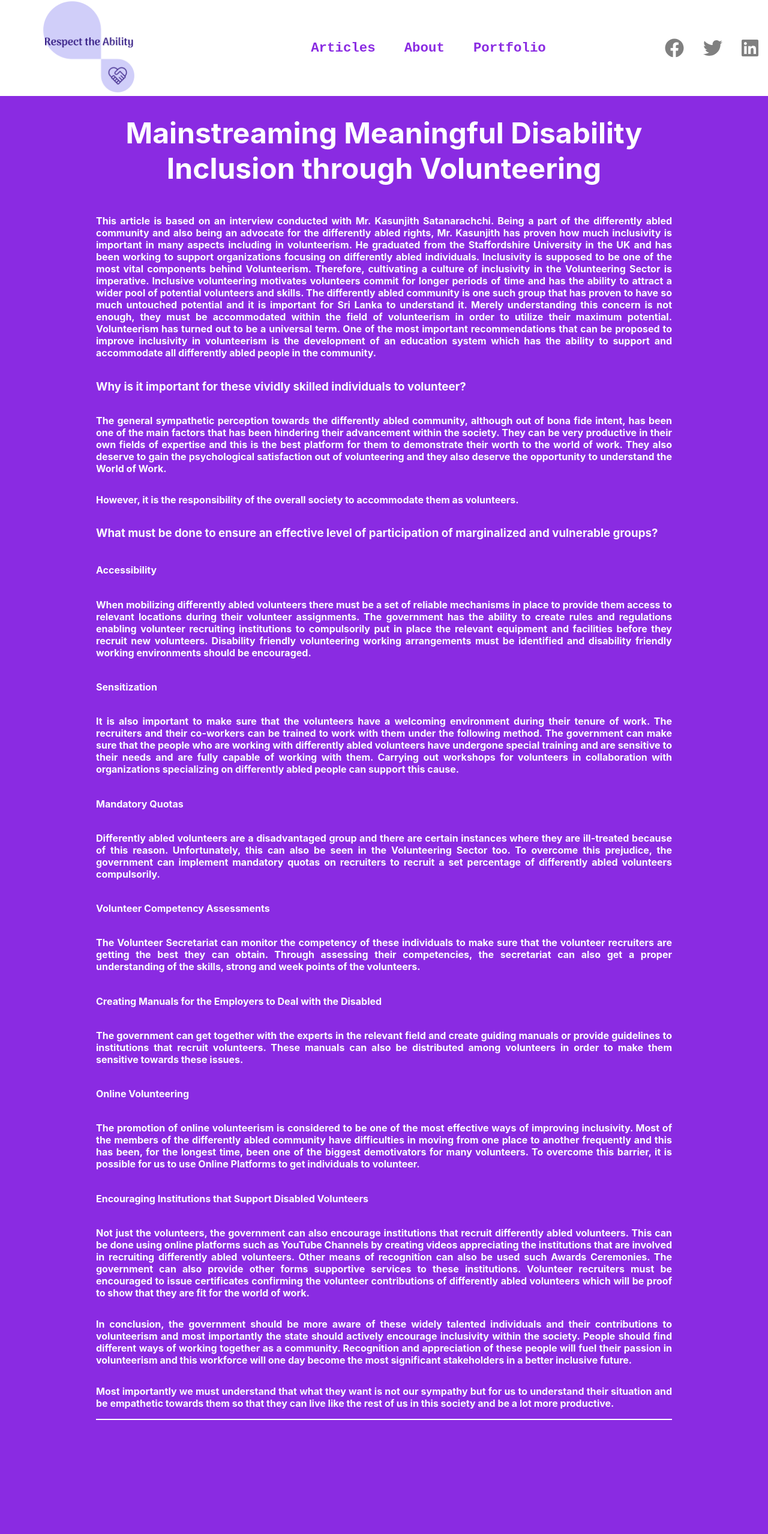
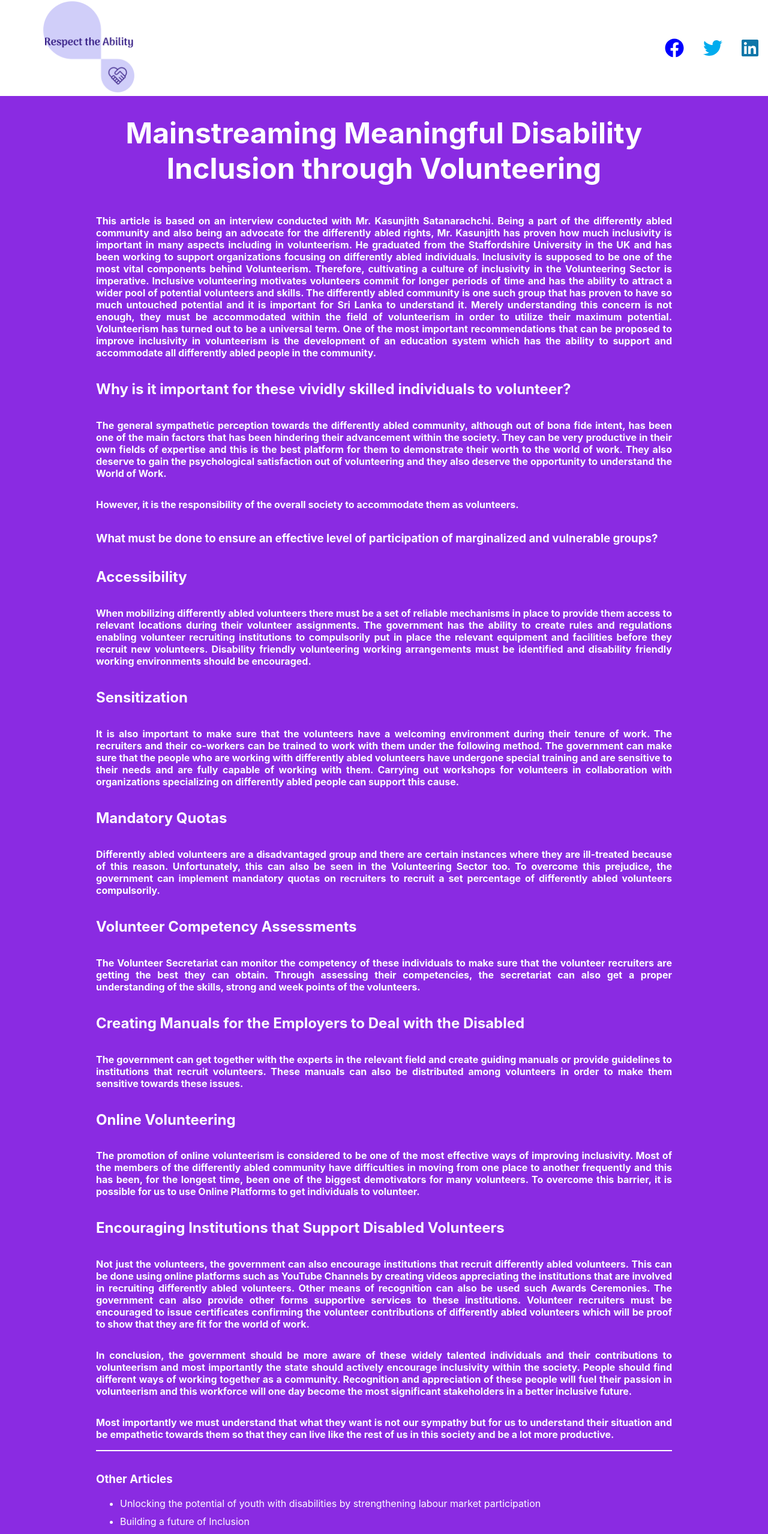
Before and after one commit to naveensatan/portfolio2, a React (Create React App) app: page /article/article01 in a window 1280 px wide. Shown: the top 2557 px of the page at 60% size. Built offline with nearby package versions, Linux system fonts and the light colour scheme.

Commit message:
1. linked articles to article cards 2. Article list component 3. CSS

```diff
--- a/src/App.css
+++ b/src/App.css
@@ -47,6 +47,16 @@ body {
 
 .header {
     position: fixed;
+    top: 0;
+    height: 20vh;
+    width: 100vmax;
+    background: white;
+    display: flex;
+    justify-content: space-between;
+    align-items: center;
+}
+
+.header-article {
     top: 0;
     height: 20vh;
     width: 100vmax;
@@ -107,7 +117,18 @@ body {
 
 .social-container a {
     padding: 0 2vh;
-    color: gray;
+}
+
+.social-facebook{
+    color: blue;
+}
+
+.social-twitter{
+    color: #00acee;
+}
+
+.social-linkedin{
+    color: #0e76a8;
 }
 
 .article-card-section {
@@ -244,11 +265,21 @@ body {
     text-align: justify;
 }
 
+.about-content-body h3{
+    color: white;
+}
+
+.about-content-social{
+    border-radius: 1vh;
+    background-color: white;
+    height: 6vh;
+    padding-top: 2vh;
+}
+
 .article-body-container{
-    margin-top: 25vh;
     display: flex;
     flex-direction: column;
-    margin: 20vh;
+    margin: 0 20vh 20vh;
 }
 
 .article-body-title{
@@ -257,6 +288,7 @@ body {
 }
 
 .article-body-content{
+    vertical-align: middle;
     display: flex;
     flex-direction: column;
     text-align: justify;
@@ -265,7 +297,30 @@ body {
     border-bottom: solid 2px white;
 }
 
+.article-body-container img{
+    vertical-align: middle;
+}
+
 .article-body-date p{
     color: white;
     text-align: right;
 }
+.article-body-other h3{
+    color: white;
+    text-align: left;
+    font-weight: bold;
+}
+
+.article-body-other ul{
+    color: white;
+    display: flex;
+    flex-direction: column;
+    text-align: left;
+    justify-content: space-between;
+    height: 20vh;
+}
+
+.article-body-other a{
+    color: white;
+    text-decoration: none;
+}
--- a/src/App.js
+++ b/src/App.js
@@ -7,7 +7,8 @@ import {
   Switch
 } from 'react-router-dom';
 
-import Header from './Components/Header/Header';
+// import Header from './Components/Header/Header';
+import ScrollToTop from './Components/ScrolToTop';
 // import Intro from './Components/Intro/Intro';
 // import Articles from './Components/Articles/Articles';
 // import About from './Components/About/About';
@@ -20,8 +21,9 @@ function App() {
   return (
     <>
       <Router>
+        <ScrollToTop />
         <div className="App">
-          <Header/>
+          {/* <Header/> */}
           {/* <Intro/>
           <Articles/>
           <About/> */}
--- a/src/Components/About/About.js
+++ b/src/Components/About/About.js
@@ -1,12 +1,13 @@
 import React from 'react';
 
 import HeadShot from '../../headshot.jpg';
+import Social from '../Social/Social';
 
 const About = () => (
     <>
         <div id="about"></div>
         <div>
-            <h2 className="section-title">About</h2>
+            <h2 className="section-title">A bit about the author...</h2>
         </div>
         <div className="about-section-container">
             <div className="about-content-head">
@@ -19,7 +20,10 @@ const About = () => (
                         <li>Former Member of the Youth Parliment, Sri Lanka</li>
                     </ul>
                     <div className="about-content-body">
-                        {/* <p>Contrary to popular belief, Lorem Ipsum is not simply random text. It has roots in a piece of classical Latin literature from 45 BC, making it over 2000 years old. Richard McClintock, a Latin professor at Hampden-Sydney College in Virginia, looked up one of the more obscure Latin words, consectetur, from a Lorem Ipsum passage, and going through the cites of the word in classical literature, discovered the undoubtable source. Contrary to popular belief, Lorem Ipsum is not simply random text. It has roots in a piece of classical Latin literature from 45 BC, making it over 2000 years old. Richard McClintock, a Latin professor at Hampden-Sydney College in Virginia, looked up one of the more obscure Latin words, consectetur, from a Lorem Ipsum passage, and going through the cites of the word in classical literature, discovered the undoubtable source.</p> */}
+                        <h3>Follow Kasunjith...</h3>
+                        <div className="about-content-social">
+                            <Social/>
+                        </div>
                     </div>
                 </div>
             </div>
--- a/src/Components/Articles/ArticleContent.js
+++ b/src/Components/Articles/ArticleContent.js
@@ -19,7 +19,7 @@ recommendations that can be proposed to improve inclusivity in volunteerism is
 the development of an education system which has the ability to support and accommodate
 all differently abled people in the community.
 
-### Why is it important for these vividly skilled individuals to volunteer?
+## Why is it important for these vividly skilled individuals to volunteer?
 
 The general sympathetic perception towards the differently abled community, although out of bona fide intent,
 has been one of the main factors that has been hindering their advancement within the society.
@@ -31,7 +31,7 @@ However, it is the responsibility of the overall society to accommodate them as
 
 ### What must be done to ensure an effective level of participation of marginalized and vulnerable groups?
 
-#### Accessibility
+## Accessibility
 
 When mobilizing differently abled volunteers there must be a set of reliable mechanisms in place to provide
 them access to relevant locations during their volunteer assignments. The government has the ability to create
@@ -39,7 +39,7 @@ rules and regulations enabling volunteer recruiting institutions to compulsorily
 and facilities before they recruit new volunteers. Disability friendly volunteering working arrangements must be identified
 and disability friendly working environments should be encouraged.
 
-#### Sensitization
+## Sensitization
 
 It is also important to make sure that the volunteers have a welcoming environment during their tenure of work.
 The recruiters and their co-workers can be trained to work with them under the following method.
@@ -47,31 +47,31 @@ The government can make sure that the people who are working with differently ab
 training and are sensitive to their needs and are fully capable of working with them. Carrying out workshops for volunteers
 in collaboration with organizations specializing on differently abled people can support this cause.
 
-#### Mandatory Quotas
+## Mandatory Quotas
 
 Differently abled volunteers are a disadvantaged group and there are certain instances where they are ill-treated because of this reason.
 Unfortunately, this can also be seen in the Volunteering Sector too. To overcome this prejudice, the government can implement mandatory
 quotas on recruiters to recruit a set percentage of differently abled volunteers compulsorily.
 
-#### Volunteer Competency Assessments
+## Volunteer Competency Assessments
 
 The Volunteer Secretariat can monitor the competency of these individuals to make sure that the volunteer recruiters are getting
 the best they can obtain. Through assessing their competencies, the secretariat can also get a proper understanding of the skills,
 strong and week points of the volunteers.
 
-#### Creating Manuals for the Employers to Deal with the Disabled
+## Creating Manuals for the Employers to Deal with the Disabled
 
 The government can get together with the experts in the relevant field and create guiding manuals or provide guidelines to
 institutions that recruit volunteers. These manuals can also be distributed among volunteers in order to make them sensitive towards these issues.
 
-#### Online Volunteering
+## Online Volunteering
 
 The promotion of online volunteerism is considered to be one of the most effective ways of improving inclusivity.
 Most of the members of the differently abled community have difficulties in moving from one place to another
 frequently and this has been, for the longest time, been one of the biggest demotivators for many volunteers.
 To overcome this barrier, it is possible for us to use Online Platforms to get individuals to volunteer.
 
-#### Encouraging Institutions that Support Disabled Volunteers
+## Encouraging Institutions that Support Disabled Volunteers
 
 Not just the volunteers, the government can also encourage institutions that recruit differently abled volunteers.
 This can be done using online platforms such as YouTube Channels by creating videos appreciating the institutions
@@ -190,7 +190,7 @@ together with government ministers and officials.
 
 At the centre of this year’s discussion was the role of young people in building a future without conflict and inequalities. It is crucial that they are able to better connect, and participate fully to sustain peace and bridge the gaps in the areas of gender, poverty, education, disability and political inclusion.
 
-#### Creating inclusive spaces
+## Creating Inclusive Spaces
 
 ![article03_image](https://miro.medium.com/max/1000/1*it7yQZRwfu4Ur4ucbNyeMA.jpeg)
 
@@ -236,21 +236,23 @@ Majority of Sri Lankan schools are not equipped and lack training to teach child
 
 He then enrolled himself to the Gurulugomi Maha Vidyalaya, an advanced level school supported by the ICRC. The administration was more welcoming of him, provided special washroom facilities and it is here that he completed his studies by passing the GCE Advanced Level examination with 1A and 2Bs as results. With his excellent results, he had the opportunity of entering a state university. However, due to the stringent regulations for applicants with disabilities, he was given limited subject streams to choose from. Kasunjith showed a great interest to pursue Law after having studied Logic and Political Science in school, so it was a disappointing realisation with the limited allocations for students like him. He decided to enrol himself in a private university which offered the Staffordshire University degree. It was here that he felt like he was finally accepted.
 
-#### Greater things to come
+## Greater things to come
 
 After three years of hard work, he obtained an LLB with a 2nd class in law. This was the start of greater things to come. Kasunjith went on to win Mock trial mooting competitions and was also a part of the Youth Parliament of Sri Lanka from 2016-2017, where he was the Deputy Minister of International Affairs and the Representative for persons living with disabilities.
 
 He then worked as the youth focal point for a Disability Rights Organization for three years and also has experience working as a research intern at a leading law firm. His articles in Sinhala and English have also been featured in national newspapers such as Silumina and Daily FT. It was during this period that he was fortunate to receive the opportunity to visit the Human Rights Council in Geneva, Switzerland.
 
-#### Young Talent Programme
+## Young Talent Programme
 
 Under the ‘Talent Programme for Young Professionals with Disabilities’, globally, the United Nations Development Programme and United Nations Volunteers have designed this talent programme to enhance the employability and career prospects of young professionals with disabilities through work experience with offices and build a talent pipeline of highly qualified professionals with disabilities who can contribute to the attainment of the Sustainable Development Goals at national and global levels.
 
 As a part of this programme, UNDP’s Youth Lead’s programme saw the inclusion of a young individual with disabilities this year. When Kasunjith saw the advertisement for the programme, he completely dismissed the possibility of him being able to qualify for the position. It was his friend who prompted him to apply for the vacancy. “I couldn’t believe it when I got the call-back for an interview.” From then on, everything else just fell into place and the third batch Youth Leads came on board in August 2018.
 
-#### UNDP Youth Leads
+## UNDP Youth Leads
 
-![article05_image](http://static.ft.lk/assets/uploads/image_18dea5e65e.jpg)*UNDP Youth Leads 2018*
+![article05_image](http://static.ft.lk/assets/uploads/image_18dea5e65e.jpg)
+
+*UNDP Youth Leads 2018*
 
 The UNDP Youth Leads programme was first introduced in 2015, as another step forward in opening UNDP up to young people of the country. A cohort of four dynamic young people would be chosen to work within the core areas of UNDP’s portfolio for 50% of their time – such as the governance, environment, and support teams – while the other half of their time would be spent working together as a team furthering the innovation portfolio of UNDP.
 
@@ -258,7 +260,7 @@ Kasunjith as a part of his assignment has worked on mapping the disability secto
 
 He is proud to be the first person with disabilities in Asia to be working with UNDP as a part of this programme. His teammates describe him as a “passionate individual who does not give up”.
 
-#### Next steps
+## Next steps
 
 Kasunjith hopes to go on and complete a Masters in Disability Studies and continue to be an advocate for the rights of persons living with disabilities in Sri Lanka.
 
--- /dev/null
+++ b/src/Components/Header/Header-Article-Body.js
@@ -0,0 +1,16 @@
+import React from 'react';
+import {Link} from 'react-router-dom';
+
+import Social from '../Social/Social';
+
+import Logo from '../../logo_transparent.png';
+
+
+const HeaderArticle = () => (
+    <div className="header-article">
+        <Link to="/"><img src={Logo} alt="logo" className="logo"/></Link>
+        <Social/>
+    </div>
+);
+
+export default HeaderArticle
--- /dev/null
+++ b/src/Components/ScrolToTop.js
@@ -0,0 +1,12 @@
+import { useEffect } from "react";
+import { useLocation } from "react-router-dom";
+
+export default function ScrollToTop() {
+  const { pathname } = useLocation();
+
+  useEffect(() => {
+    window.scrollTo(0, 0);
+  }, [pathname]);
+
+  return null;
+}
--- a/src/Components/Social/Social.js
+++ b/src/Components/Social/Social.js
@@ -14,12 +14,12 @@ const Social = () => (
             </a>
         </div>
         <div className="social-twitter-container">
-            <a href="https://twitter.com/KasunGeemitha" className="social-facebook" target="_blank" rel="noopener noreferrer">
+            <a href="https://twitter.com/KasunGeemitha" className="social-twitter" target="_blank" rel="noopener noreferrer">
                 <FontAwesomeIcon icon={faTwitter} size="2x" />
             </a>
         </div>
         <div className="social-linkedin-container">
-            <a href="https://www.linkedin.com/in/kasunjith-satanarachchi-15a059bb/" className="social-facebook" target="_blank" rel="noopener noreferrer">
+            <a href="https://www.linkedin.com/in/kasunjith-satanarachchi-15a059bb/" className="social-linkedin" target="_blank" rel="noopener noreferrer">
                 <FontAwesomeIcon icon={faLinkedin} size="2x" />
             </a>
         </div>
--- a/src/Pages/ArticleBody.js
+++ b/src/Pages/ArticleBody.js
@@ -1,13 +1,18 @@
 import React from 'react';
 import ReactMarkdown from 'react-markdown';
+import {Link} from 'react-router-dom';
 
 import ArticleContent from '../Components/Articles/ArticleContent';
+import HeaderArticle from '../Components/Header/Header-Article-Body';
 
 const ArticleBody = ({match}) => {
     const name = match.params.name;
     const article = ArticleContent.find(article => article.name === name);
+    const otherArticles = ArticleContent.filter(article => article.name !== name);
 
     return (
+        <>
+            <HeaderArticle />
             <div className="article-body-container">
                 <div className="article-body-title">
                     <h1>{article.title}</h1>
@@ -20,7 +25,18 @@ const ArticleBody = ({match}) => {
                 <div className="article-body-date">
                     <p>{article.date}</p>
                 </div>
+                <div className="article-body-other">
+                    <h3>Other Articles</h3>
+                    <ul>
+                        {otherArticles.map((otherArticle) => (
+                            <li>
+                                <Link to = {`/article/${otherArticle.name}`}>{otherArticle.title}</Link>
+                            </li>
+                        ))}
+                    </ul>
                 </div>
+            </div>
+        </>
 )};
 
 export default ArticleBody;
--- a/src/Pages/Main.js
+++ b/src/Pages/Main.js
@@ -1,5 +1,6 @@
 import React from 'react';
 
+import Header from '../Components/Header/Header';
 import Intro from '../Components/Intro/Intro';
 import Articles from '../Components/Articles/Articles';
 import About from '../Components/About/About';
@@ -7,6 +8,7 @@ import About from '../Components/About/About';
 const MainPage = () => {
     return(
         <>
+            <Header/>
             <Intro/>
             <Articles/>
             <About/>
```
Lines whose indentation alone changed are shown as unchanged.
